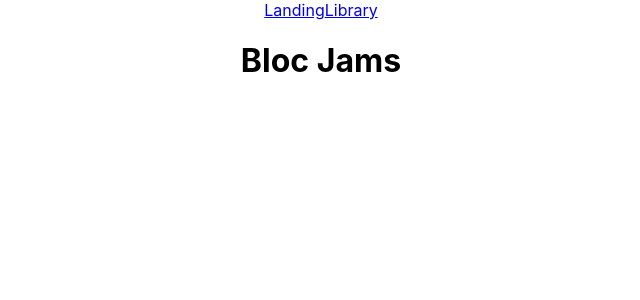
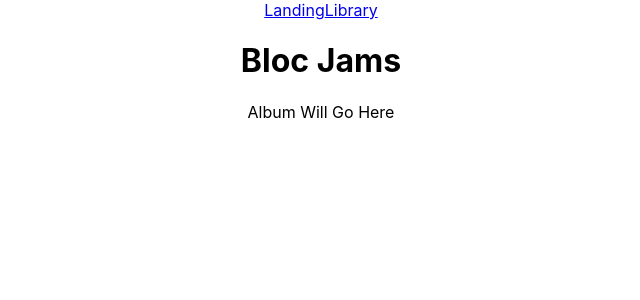
Before and after one commit to Diana1027/bloc-jams-react, a React (Create React App) app: page /album in a window 1280 px wide. Shown: the top 300 px of the page, without its empty margins (319-959 px from the left). Built offline with nearby package versions, Linux system fonts and the light colour scheme.

Commit message:
Assignment 3: Completed - Added Album Component

```diff
--- a/src/App.js
+++ b/src/App.js
@@ -3,6 +3,7 @@
 import './App.css';
 import Landing from './components/Landing';
 import Library from './components/Library';
+import Album from './components/Album';
 
 class App extends Component {
   render() {
@@ -17,7 +18,8 @@
         </header>
         <main>
           <Route exact path="/" component={Landing} />
-          <Route exact path="/library" component={Library} />
+          <Route path="/library" component={Library} />
+          <Route path="/album" component={Album} />
         </main>
       </div>
     );
--- /dev/null
+++ b/src/components/Album.js
@@ -0,0 +1,5 @@
+import React from 'react';
+
+const Album = () => <section className="album">Album Will Go Here</section>;
+
+export default Album;
```
